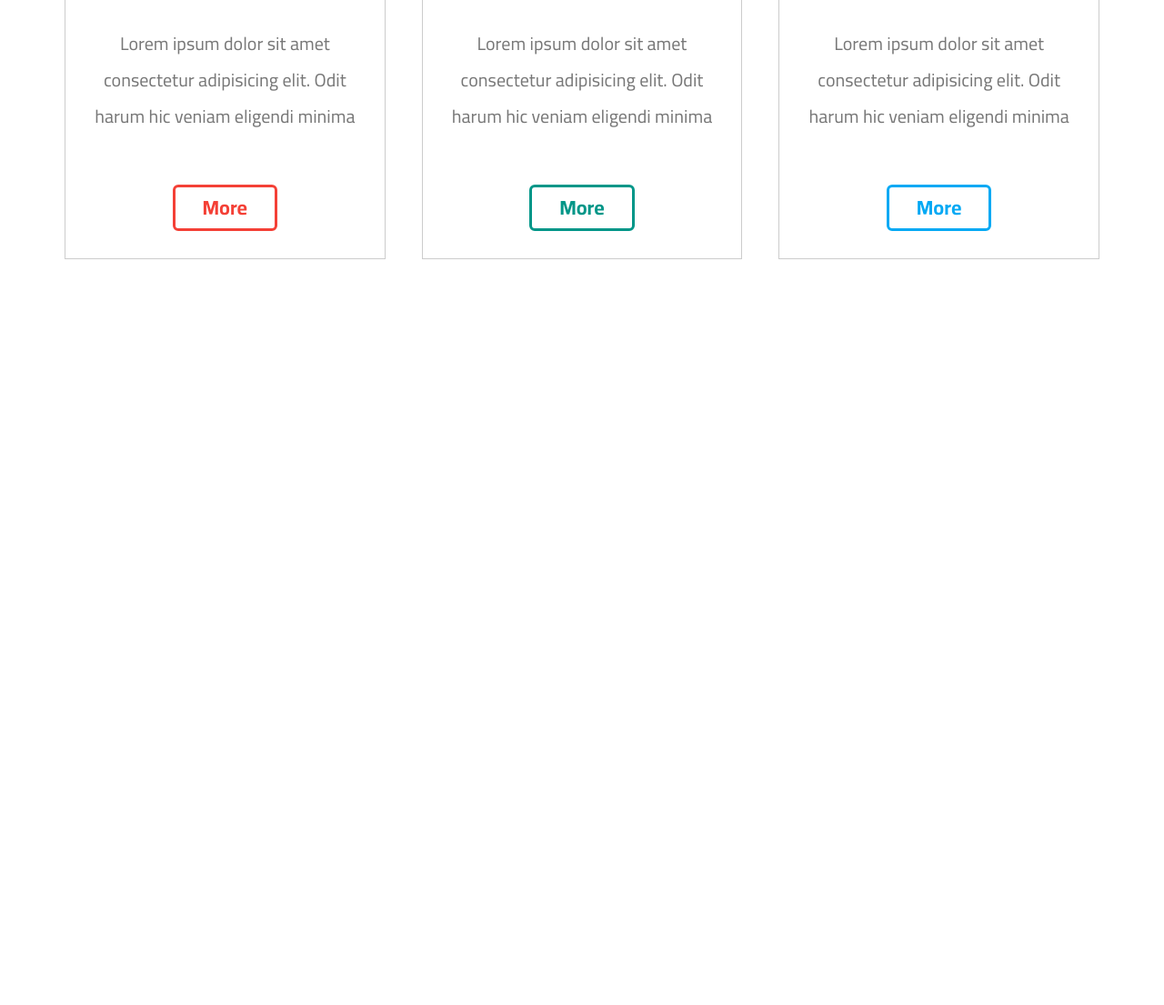
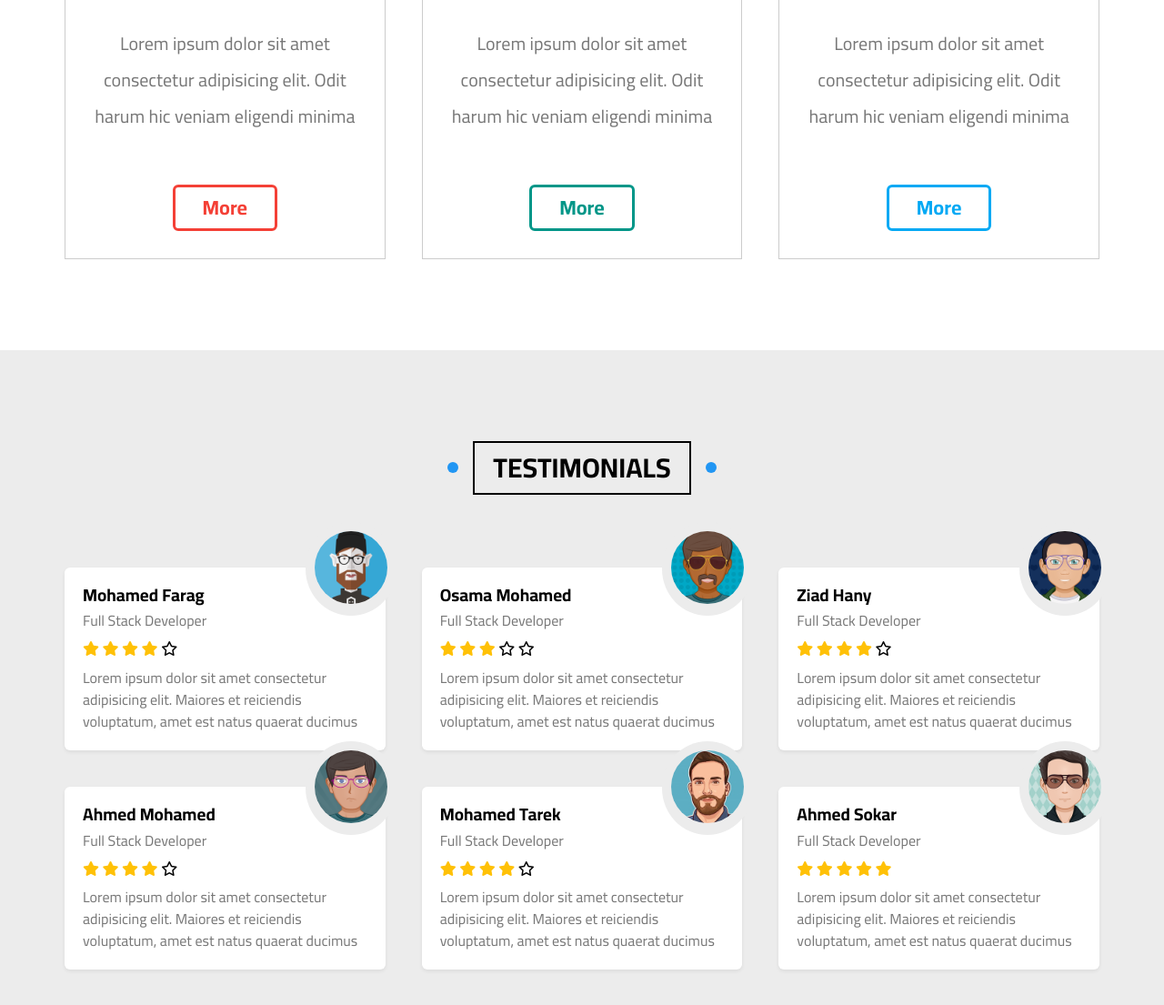
Before and after one commit to MeowW8457/Template-3, a plain HTML site: page index.html in a window 1280 px wide. Shown: the part 3675-4780 px from the top of the page at 91% size. Before the commit the page ends 4060 px from the top, so only its background shows below. Drawn offline with Linux system fonts and the light colour scheme.

Commit message:
Finished Testimonials Section

```diff
--- a/css/sokar.css
+++ b/css/sokar.css
@@ -645,3 +645,53 @@ header .mega-menu .links i {
 }
 
 /* End Features */
+/* Start Testimonials */
+.testimonials {
+  padding-top: var(--main-padding-top);
+  padding-bottom: var(--main-padding-bottom);
+  background-color: var(--section-background);
+}
+.testimonials .container {
+  display: grid;
+  grid-template-columns: repeat(auto-fill, minmax(300px, 1fr));
+  gap: 40px;
+}
+.testimonials .box {
+  position: relative;
+  background-color: #fff;
+  padding: 20px 20px 0;
+  border-radius: 6px;
+  box-shadow: 0 2px 4px rgb(0 0 0 / 7%);
+}
+.testimonials .box .image {
+  position: absolute;
+  top: -50px;
+  right: -12px;
+  width: fit-content;
+  padding: 10px;
+  border-radius: 50%;
+  background-color: var(--section-background);
+}
+.testimonials .box .image img {
+  max-width: 100%;
+  width: 80px;
+  border-radius: 50%;
+}
+.testimonials .box h4 {
+  font-size: 19px;
+  margin: 0;
+}
+.testimonials .box .colored {
+  color: #ffc107;
+}
+.testimonials .box .job {
+  margin: 0;
+  padding-top: 5px;
+  padding-bottom: 10px;
+}
+.testimonials .box p {
+  margin: 10px auto 20px;
+  line-height: 1.5;
+  color: #777;
+}
+/* End Testimonials */
--- a/index.html
+++ b/index.html
@@ -34,48 +34,54 @@
               </div>
               <ul class="links">
                 <li>
-                  <a href="#"
+                  <a href="#testimonials"
                     ><i class="far fa-comments fa-fw"></i>Testimonials</a
                   >
                 </li>
                 <li>
-                  <a href="#"><i class="far fa-user fa-fw"></i>Team Members</a>
+                  <a href="#team-members"
+                    ><i class="far fa-user fa-fw"></i>Team Members</a
+                  >
                 </li>
                 <li>
-                  <a href="#"><i class="far fa-building fa-fw"></i>Services</a>
+                  <a href="#services"
+                    ><i class="far fa-building fa-fw"></i>Services</a
+                  >
                 </li>
                 <li>
-                  <a href="#"
+                  <a href="#our-skills"
                     ><i class="far fa-check-circle fa-fw"></i>Our Skills</a
                   >
                 </li>
                 <li>
-                  <a href="#"
+                  <a href="#how-work"
                     ><i class="far fa-clipboard fa-fw"></i>How It Works</a
                   >
                 </li>
               </ul>
               <ul class="links">
                 <li>
-                  <a href="#"
+                  <a href="#events"
                     ><i class="far fa-calendar-alt fa-fw"></i>Events</a
                   >
                 </li>
                 <li>
-                  <a href="#"
+                  <a href="#plans"
                     ><i class="fas fa-server fa-fw"></i>Pricing Plans</a
                   >
                 </li>
                 <li>
-                  <a href="#"
+                  <a href="#videos"
                     ><i class="far fa-play-circle fa-fw"></i>Top Videos</a
                   >
                 </li>
                 <li>
-                  <a href="#"><i class="far fa-chart-bar fa-fw"></i>Stats</a>
+                  <a href="#stats"
+                    ><i class="far fa-chart-bar fa-fw"></i>Stats</a
+                  >
                 </li>
                 <li>
-                  <a href="#"
+                  <a href="#discount"
                     ><i class="fas fa-percent fa-fw"></i>Request A Discount</a
                   >
                 </li>
@@ -364,5 +370,108 @@
       </div>
     </section>
     <!-- End Features -->
+    <!-- Start Testimonials -->
+    <section class="testimonials" id="testimonials">
+      <h2 class="main-title">Testimonials</h2>
+      <div class="container">
+        <div class="box">
+          <div class="image">
+            <img src="img/avatar-01.png" alt="" />
+          </div>
+          <h4>Mohamed Farag</h4>
+          <p class="job">Full Stack Developer</p>
+          <i class="filled fas fa-star colored"></i>
+          <i class="filled fas fa-star colored"></i>
+          <i class="filled fas fa-star colored"></i>
+          <i class="filled fas fa-star colored"></i>
+          <i class="far fa-star"></i>
+          <p>
+            Lorem ipsum dolor sit amet consectetur adipisicing elit. Maiores et
+            reiciendis voluptatum, amet est natus quaerat ducimus
+          </p>
+        </div>
+        <div class="box">
+          <div class="image">
+            <img src="img/avatar-02.png" alt="" />
+          </div>
+          <h4>Osama Mohamed</h4>
+          <p class="job">Full Stack Developer</p>
+          <i class="filled fas fa-star colored"></i>
+          <i class="filled fas fa-star colored"></i>
+          <i class="filled fas fa-star colored"></i>
+          <i class="far fa-star"></i>
+          <i class="far fa-star"></i>
+          <p>
+            Lorem ipsum dolor sit amet consectetur adipisicing elit. Maiores et
+            reiciendis voluptatum, amet est natus quaerat ducimus
+          </p>
+        </div>
+        <div class="box">
+          <div class="image">
+            <img src="img/avatar-03.png" alt="" />
+          </div>
+          <h4>Ziad Hany</h4>
+          <p class="job">Full Stack Developer</p>
+          <i class="filled fas fa-star colored"></i>
+          <i class="filled fas fa-star colored"></i>
+          <i class="filled fas fa-star colored"></i>
+          <i class="filled fas fa-star colored"></i>
+          <i class="far fa-star"></i>
+          <p>
+            Lorem ipsum dolor sit amet consectetur adipisicing elit. Maiores et
+            reiciendis voluptatum, amet est natus quaerat ducimus
+          </p>
+        </div>
+        <div class="box">
+          <div class="image">
+            <img src="img/avatar-04.png" alt="" />
+          </div>
+          <h4>Ahmed Mohamed</h4>
+          <p class="job">Full Stack Developer</p>
+          <i class="filled fas fa-star colored"></i>
+          <i class="filled fas fa-star colored"></i>
+          <i class="filled fas fa-star colored"></i>
+          <i class="filled fas fa-star colored"></i>
+          <i class="far fa-star"></i>
+          <p>
+            Lorem ipsum dolor sit amet consectetur adipisicing elit. Maiores et
+            reiciendis voluptatum, amet est natus quaerat ducimus
+          </p>
+        </div>
+        <div class="box">
+          <div class="image">
+            <img src="img/avatar-05.png" alt="" />
+          </div>
+          <h4>Mohamed Tarek</h4>
+          <p class="job">Full Stack Developer</p>
+          <i class="filled fas fa-star colored"></i>
+          <i class="filled fas fa-star colored"></i>
+          <i class="filled fas fa-star colored"></i>
+          <i class="filled fas fa-star colored"></i>
+          <i class="far fa-star"></i>
+          <p>
+            Lorem ipsum dolor sit amet consectetur adipisicing elit. Maiores et
+            reiciendis voluptatum, amet est natus quaerat ducimus
+          </p>
+        </div>
+        <div class="box">
+          <div class="image">
+            <img src="img/avatar-06.png" alt="" />
+          </div>
+          <h4>Ahmed Sokar</h4>
+          <p class="job">Full Stack Developer</p>
+          <i class="filled fas fa-star colored"></i>
+          <i class="filled fas fa-star colored"></i>
+          <i class="filled fas fa-star colored"></i>
+          <i class="filled fas fa-star colored"></i>
+          <i class="filled fas fa-star colored"></i>
+          <p>
+            Lorem ipsum dolor sit amet consectetur adipisicing elit. Maiores et
+            reiciendis voluptatum, amet est natus quaerat ducimus
+          </p>
+        </div>
+      </div>
+    </section>
+    <!-- End Testimonials -->
   </body>
 </html>
```
